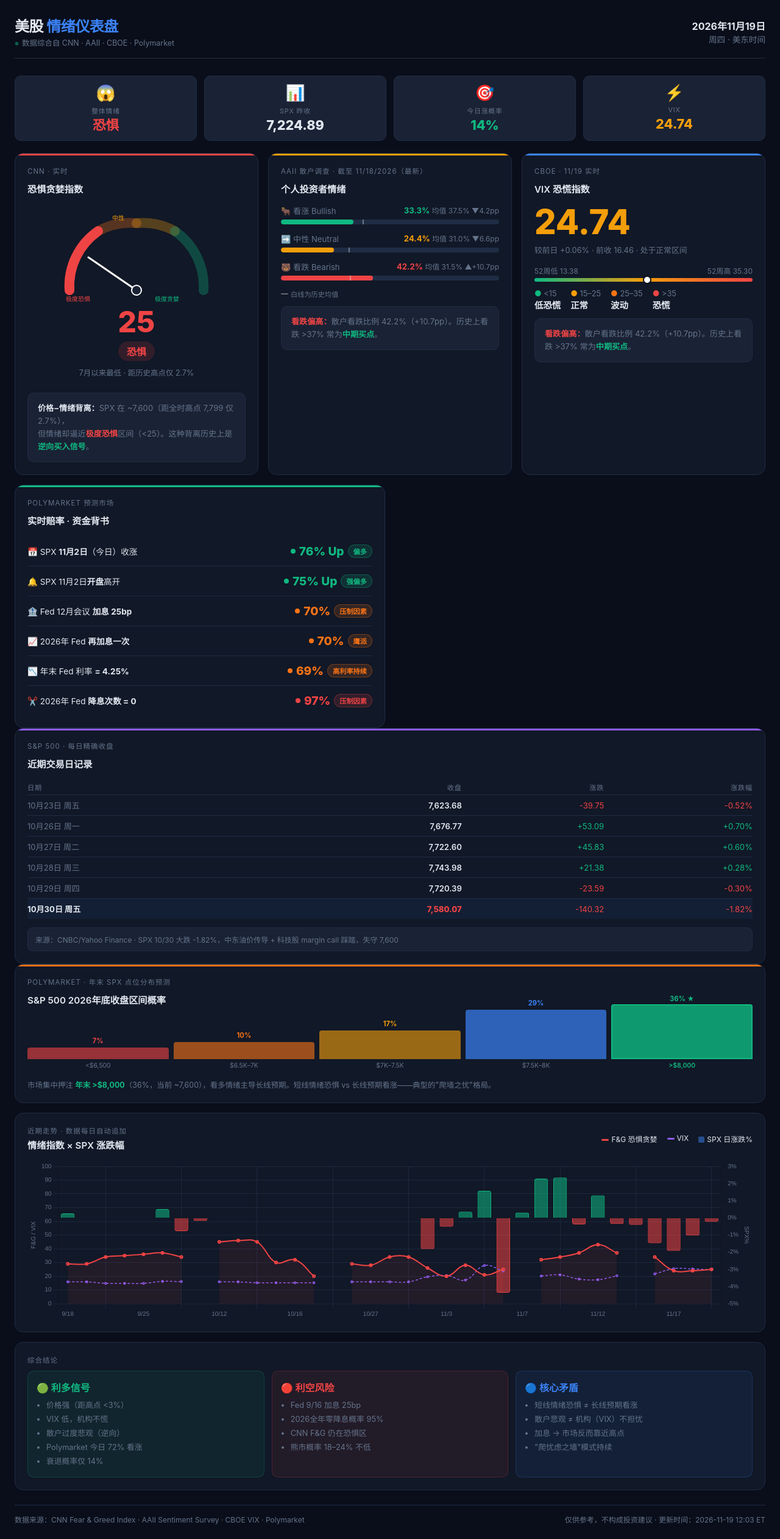
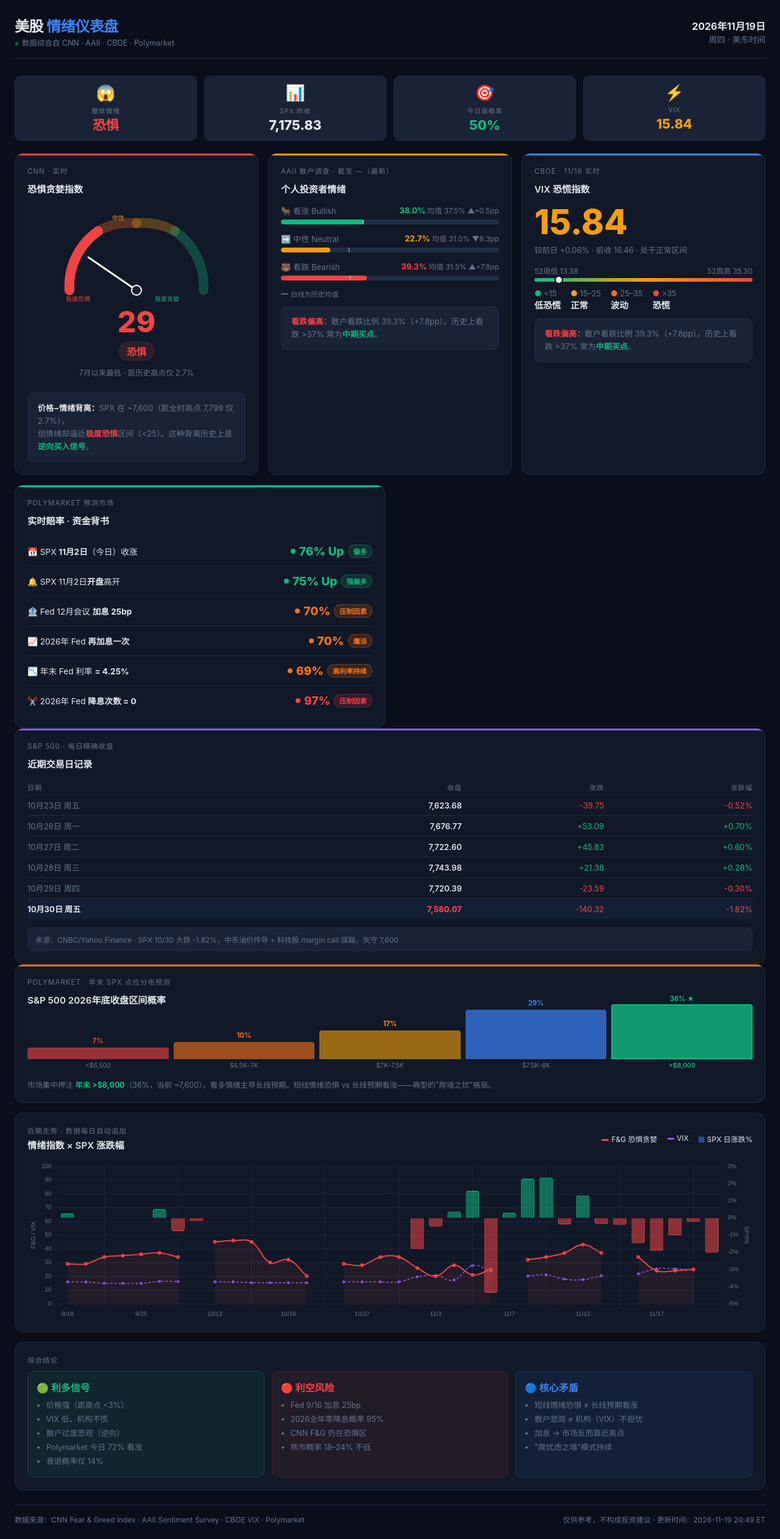
Before and after one commit to chenfei0710-source/us-sentiment-dashboard, a plain HTML site: page index.html in a window 1280 px wide. Shown: the whole page at 61% size. Drawn offline with nearby package versions, Linux system fonts and the light colour scheme.

Commit message:
盘后SPX更新 2026-11-20

```diff
--- a/index.html
+++ b/index.html
@@ -355,17 +355,17 @@
   <div class="summary-card">
     <div class="summary-icon">📊</div>
     <div class="summary-label">SPX 昨收</div>
-    <div class="summary-val">7,224.89</div>
+    <div class="summary-val">7,175.83</div>
   </div>
   <div class="summary-card">
     <div class="summary-icon">🎯</div>
     <div class="summary-label">今日涨概率</div>
-    <div class="summary-val" style="color:var(--green);">14%</div>
+    <div class="summary-val" style="color:var(--green);">50%</div>
   </div>
   <div class="summary-card">
     <div class="summary-icon">⚡</div>
     <div class="summary-label">VIX</div>
-    <div class="summary-val" style="color:var(--yellow);">24.74</div>
+    <div class="summary-val" style="color:var(--yellow);">15.84</div>
   </div>
 </div>
 
@@ -398,7 +398,7 @@
         <text x="100" y="15" fill="#f59e0b" font-size="10" font-family="sans-serif" text-anchor="middle">中性</text>
         <text x="200" y="148" fill="#10b981" font-size="10" font-family="sans-serif" text-anchor="end">极度贪婪</text>
       </svg>
-      <div class="gauge-value" style="color:var(--red);" id="fg-num">25</div>
+      <div class="gauge-value" style="color:var(--red);" id="fg-num">29</div>
       <div><span class="gauge-label fear">恐惧</span></div>
       <div class="gauge-sub">7月以来最低 · 距历史高点仅 2.7%</div>
     </div>
@@ -410,50 +410,50 @@
 
   <!-- AAII -->
   <div class="card yellow col-4">
-    <div class="card-label">AAII 散户调查 · 截至 11/18/2026（最新）</div>
+    <div class="card-label">AAII 散户调查 · 截至 —（最新）</div>
     <div class="card-title">个人投资者情绪</div>
     <div class="aaii-bars">
       <div class="bar-row">
         <div class="bar-row-head">
           <span class="name">🐂 看涨 Bullish</span>
-          <span class="val" style="color:var(--green);">33.3% <span style="color:var(--muted);font-size:0.75rem;font-weight:400">均值 37.5% ▼4.2pp</span></span>
+          <span class="val" style="color:var(--green);">38.0% <span style="color:var(--muted);font-size:0.75rem;font-weight:400">均值 37.5% ▲+0.5pp</span></span>
         </div>
         <div class="bar-track">
-          <div class="bar-fill" style="width:33.3%;background:var(--green);"></div>
+          <div class="bar-fill" style="width:38.0%;background:var(--green);"></div>
           <div class="bar-avg-line" style="left:37.5%"></div>
         </div>
       </div>
       <div class="bar-row">
         <div class="bar-row-head">
           <span class="name">➡️ 中性 Neutral</span>
-          <span class="val" style="color:var(--yellow);">24.4% <span style="color:var(--muted);font-size:0.75rem;font-weight:400">均值 31.0% ▼6.6pp</span></span>
+          <span class="val" style="color:var(--yellow);">22.7% <span style="color:var(--muted);font-size:0.75rem;font-weight:400">均值 31.0% ▼8.3pp</span></span>
         </div>
         <div class="bar-track">
-          <div class="bar-fill" style="width:24.4%;background:var(--yellow);"></div>
+          <div class="bar-fill" style="width:22.7%;background:var(--yellow);"></div>
           <div class="bar-avg-line" style="left:31%"></div>
         </div>
       </div>
       <div class="bar-row">
         <div class="bar-row-head">
           <span class="name">🐻 看跌 Bearish</span>
-          <span class="val" style="color:var(--red);">42.2% <span style="color:var(--muted);font-size:0.75rem;font-weight:400">均值 31.5% ▲+10.7pp</span></span>
+          <span class="val" style="color:var(--red);">39.3% <span style="color:var(--muted);font-size:0.75rem;font-weight:400">均值 31.5% ▲+7.8pp</span></span>
         </div>
         <div class="bar-track">
-          <div class="bar-fill" style="width:42.2%;background:var(--red);"></div>
+          <div class="bar-fill" style="width:39.3%;background:var(--red);"></div>
           <div class="bar-avg-line" style="left:31.5%"></div>
         </div>
       </div>
     </div>
     <div class="avg-note"><span class="avg-dash"></span> 白线为历史均值</div>
     <div class="insight-box" style="margin-top:12px;">
-      <strong style="color:var(--red);">看跌偏高：</strong>散户看跌比例 42.2%（+10.7pp）。历史上看跌 &gt;37% 常为<strong style="color:var(--green);">中期买点</strong>。</div>
+      <strong style="color:var(--red);">看跌偏高：</strong>散户看跌比例 39.3%（+7.8pp）。历史上看跌 &gt;37% 常为<strong style="color:var(--green);">中期买点</strong>。</div>
   </div>
 
   <!-- VIX -->
   <div class="card blue col-4">
     <div class="card-label">CBOE · 11/19 实时</div>
     <div class="card-title">VIX 恐慌指数</div>
-    <div class="vix-big" style="color:var(--yellow);">24.74</div>
+    <div class="vix-big" style="color:var(--yellow);">15.84</div>
     <div style="font-size:0.8rem;color:var(--muted);margin-bottom:12px;">较前日 +0.06% · 前收 16.46 · 处于正常区间</div>
 
     <div class="range-wrap">
@@ -465,7 +465,7 @@
         <!-- Gradient track -->
         <div class="range-fill" style="width:100%;background:linear-gradient(90deg,var(--green),var(--yellow),var(--red));"></div>
         <!-- Marker at (16.47-13.38)/(35.30-13.38) = 14.1% -->
-        <div class="range-marker" style="left:51.8%;background:white;"></div>
+        <div class="range-marker" style="left:11.2%;background:white;"></div>
       </div>
     </div>
 
@@ -477,7 +477,7 @@
     </div>
 
     <div class="insight-box" style="margin-top:12px;">
-      <strong style="color:var(--red);">看跌偏高：</strong>散户看跌比例 42.2%（+10.7pp）。历史上看跌 &gt;37% 常为<strong style="color:var(--green);">中期买点</strong>。</div>
+      <strong style="color:var(--red);">看跌偏高：</strong>散户看跌比例 39.3%（+7.8pp）。历史上看跌 &gt;37% 常为<strong style="color:var(--green);">中期买点</strong>。</div>
   </div>
 
   <!-- Polymarket -->
@@ -687,7 +687,7 @@
 
 <div class="footer">
   <span>数据来源：CNN Fear & Greed Index · AAII Sentiment Survey · CBOE VIX · Polymarket</span>
-  <span>仅供参考，不构成投资建议 · 更新时间：2026-11-19 12:03 ET</span>
+  <span>仅供参考，不构成投资建议 · 更新时间：2026-11-19 20:49 ET</span>
 </div>
 
 <script src="https://cdn.jsdelivr.net/npm/chart.js@4.4.0/dist/chart.umd.min.js"></script>
@@ -698,10 +698,10 @@
   // 随tracker.py积累后自动替换为真实数据
   // 真实历史数据（来源：Yahoo Finance / Investing.com）
   // 真实历史数据（来源：Yahoo Finance / Investing.com）
-  const labels  = ["9/18", "9/21", "9/22", "9/23", "9/25", "9/28", "9/29", "9/30", "10/12", "10/13", "10/14", "10/15", "10/16", "10/19", "10/21", "10/22", "10/27", "10/28", "10/30", "11/2", "11/3", "11/4", "11/5", "11/6", "11/7", "11/9", "11/10", "11/11", "11/12", "11/13", "11/14", "11/16", "11/17", "11/18", "11/19"];
-  const fg      = [29, 29, 34, 35, 36, 37, 34, null, 45, 46, 45, 30, 32, 20, null, 29, 28, 34, 34, 26, 20, 28, 21, 25, null, 32, 34, 37, 43, 37, null, 34, 24, 24, 25];
-  const vix     = [15.84, 15.84, 14.81, 14.81, 14.81, 16.22, 16.06, null, 15.84, 15.84, 15.22, 15.22, 15.22, 15.22, null, 15.84, 15.84, 15.84, 15.84, 19.57, 20.54, 17.18, 27.75, 23.79, null, 20.16, 21.0, 17.88, 17.45, 20.28, null, 21.68, 25.48, 25.29, 24.74];
-  const spxChg  = [0.26, 0.0, 0.0, 0.0, 0.0, 0.51, -0.77, -0.17, 0.0, 0.0, -0.02, 0.0, 0.0, 0.0, 0.0, 0.0, 0.0, 0.0, 0.0, -1.82, -0.51, 0.36, 1.58, -4.36, 0.31, 2.29, 2.35, -0.38, 1.31, -0.35, -0.4, -1.47, -1.92, -1.03, -0.23];
+  const labels  = ["9/18", "9/21", "9/22", "9/23", "9/25", "9/28", "9/29", "9/30", "10/12", "10/13", "10/14", "10/15", "10/16", "10/19", "10/21", "10/22", "10/27", "10/28", "10/30", "11/2", "11/3", "11/4", "11/5", "11/6", "11/7", "11/9", "11/10", "11/11", "11/12", "11/13", "11/14", "11/16", "11/17", "11/18", "11/19", "11/20"];
+  const fg      = [29, 29, 34, 35, 36, 37, 34, null, 45, 46, 45, 30, 32, 20, null, 29, 28, 34, 34, 26, 20, 28, 21, 25, null, 32, 34, 37, 43, 37, null, 34, 24, 24, 25, null];
+  const vix     = [15.84, 15.84, 14.81, 14.81, 14.81, 16.22, 16.06, null, 15.84, 15.84, 15.22, 15.22, 15.22, 15.22, null, 15.84, 15.84, 15.84, 15.84, 19.57, 20.54, 17.18, 27.75, 23.79, null, 20.16, 21.0, 17.88, 17.45, 20.28, null, 21.68, 25.48, 25.29, 24.74, null];
+  const spxChg  = [0.26, 0.0, 0.0, 0.0, 0.0, 0.51, -0.77, -0.17, 0.0, 0.0, -0.02, 0.0, 0.0, 0.0, 0.0, 0.0, 0.0, 0.0, 0.0, -1.82, -0.51, 0.36, 1.58, -4.36, 0.31, 2.29, 2.35, -0.38, 1.31, -0.35, -0.4, -1.47, -1.92, -1.03, -0.23, -2.02];
 
   const ctx = document.getElementById('sentimentChart');
   if (!ctx) return;
@@ -817,7 +817,7 @@ function animateValue(el, start, end, duration) {
   requestAnimationFrame(step);
 }
 const fgNum = document.getElementById('fg-num');
-if (fgNum) animateValue(fgNum, 0, 25, 1200);
+if (fgNum) animateValue(fgNum, 0, 29, 1200);
 
 // Animate bar fills
 document.querySelectorAll('.bar-fill').forEach(bar => {
--- a/us_sentiment_history.json
+++ b/us_sentiment_history.json
@@ -419,5 +419,10 @@
     "aaii_bear": 42.2,
     "aaii_week": "11/18/2026",
     "poly_up": 14
+  },
+  {
+    "date": "2026-11-20",
+    "spx_close": 7175.83,
+    "spx_chg": -2.02
   }
 ]
```
Also changed, not shown: status.json (+7 -7 lines).
